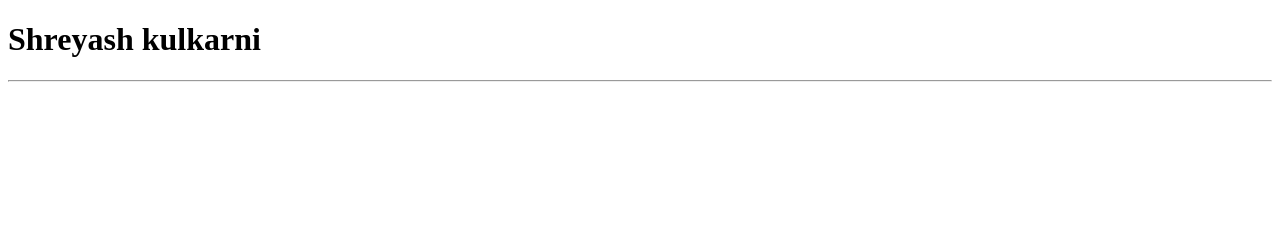
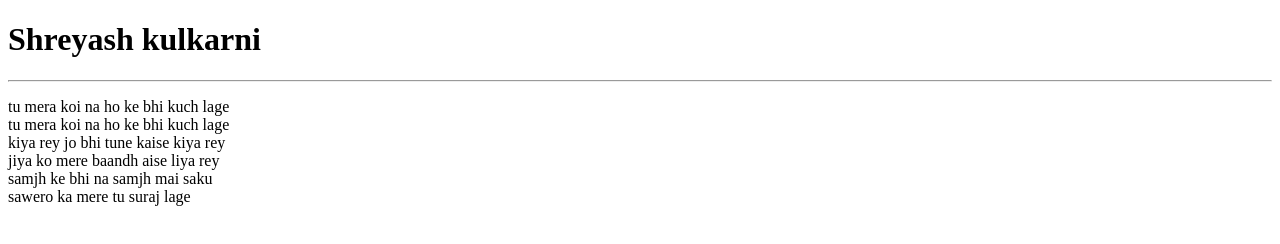
Before and after one commit to shreyashkulkarniiii/shreyashkulkarniiii.github.io, a plain HTML site: page resume.html in a window 1280 px wide. Drawn offline with Linux system fonts and the light colour scheme.

Commit message:
basci html

```diff
--- a/resume.html
+++ b/resume.html
@@ -8,7 +8,16 @@
 <body>
     <h1>Shreyash kulkarni</h1>
     <hr>
+    <p>
+        tu mera koi na ho ke bhi kuch lage<br>
+        tu mera koi na ho ke bhi kuch lage<br>
+        kiya rey jo bhi tune kaise kiya rey<br>
+        jiya ko mere baandh aise liya rey<br>
+        samjh ke bhi na samjh mai saku<br>
+        sawero ka mere tu suraj lage<br>
 
+
+    </p>
 
 </body>
 </html>
```
